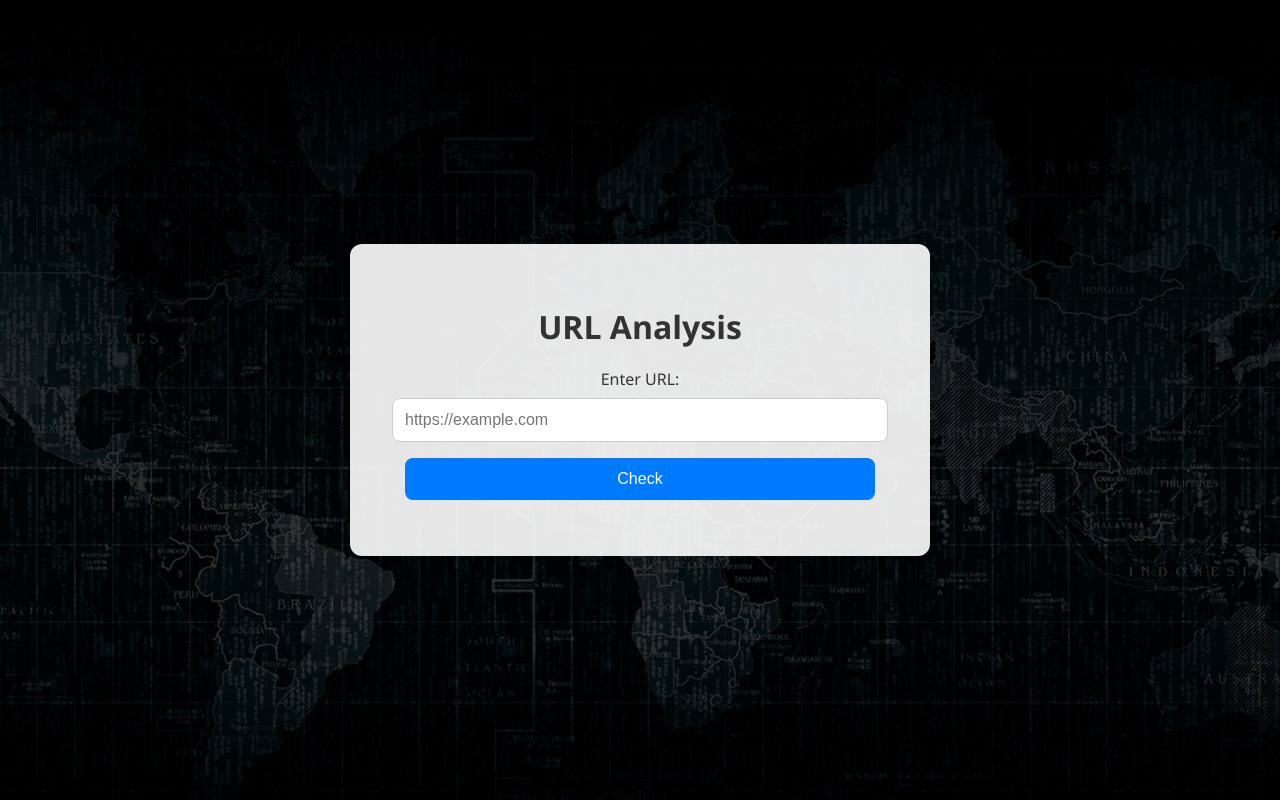
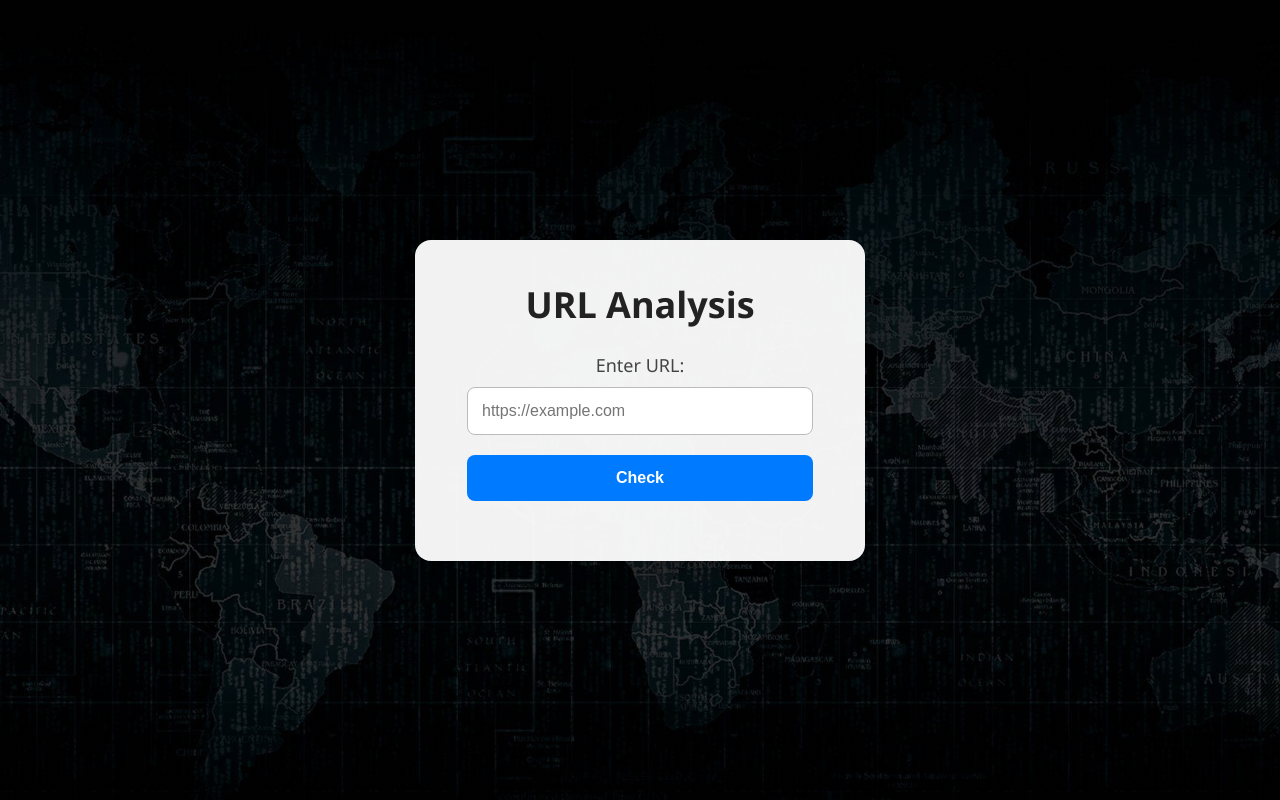
Before and after one commit to Abhijeethkumar007/malicious_URL_analysis, a Flask app: page / in a window 1280 px wide. Run offline with Flask 3, Linux system fonts and the light colour scheme; parts of the project's set-up code (start-up, migrations or seed data) failed here and were passed over.

Commit message:
Improved css for index.html

```diff
--- a/static/styles.css
+++ b/static/styles.css
@@ -1,3 +1,10 @@
+/* General Reset */
+* {
+    margin: 0;
+    padding: 0;
+    box-sizing: border-box;
+}
+
 body {
     font-family: 'Segoe UI', Tahoma, Geneva, Verdana, sans-serif;
     background: linear-gradient(rgba(0, 0, 0, 0.5), rgba(0, 0, 0, 0.5)), url("/static/images/bgimage.jpg") no-repeat center center fixed;
@@ -11,40 +18,53 @@ body {
 }
 
 .container {
-    background-color: rgba(255, 255, 255, 0.9);
-    border-radius: 12px;
-    box-shadow: 0 4px 15px rgba(0, 0, 0, 0.2);
+    background-color: rgba(255, 255, 255, 0.95); /* Slightly more opaque for better readability */
+    border-radius: 16px; /* Increased radius for a smoother look */
+    box-shadow: 0 8px 20px rgba(0, 0, 0, 0.3); /* Enhanced shadow for depth */
     padding: 40px;
     text-align: center;
-    max-width: 500px;
+    max-width: 450px; /* Reduced width for better focus */
     width: 100%;
-    animation: fadeIn 1s ease-in-out;
+    animation: fadeIn 0.8s ease-in-out; /* Faster and smoother animation */
+    transition: transform 0.3s ease, background-color 0.3s ease; /* Added transitions for smoothness */
+}
+
+.container:hover {
+    transform: scale(1.02); /* Slight scaling effect on hover */
+    background-color: rgba(255, 255, 255, 1); /* Background becomes fully opaque on hover */
 }
 
 h1 {
-    font-size: 32px;
-    color: #333;
-    margin-bottom: 20px;
+    font-size: 36px; /* Larger font size for emphasis */
+    color: #222; /* Slightly darker color for contrast */
+    margin-bottom: 24px;
 }
 
 label {
     display: block;
-    font-size: 16px;
-    margin-bottom: 8px;
-    color: #333;
+    font-size: 18px; /* Larger label font */
+    margin-bottom: 10px;
+    color: #444;
 }
 
 input[type="text"],
 button[type="submit"] {
-    width: calc(100% - 30px); /* Ensure the width is the same for both elements */
-    padding: 12px;
-    margin-bottom: 16px;
+    width: calc(100% - 24px); /* Reduced width to balance padding */
+    padding: 14px; /* Increased padding for a more comfortable touch experience */
     font-size: 16px;
     border-radius: 8px;
+    margin-bottom: 20px;
 }
 
 input[type="text"] {
-    border: 1px solid #ccc;
+    border: 1px solid #bbb; /* Lighter border color */
+    transition: border-color 0.3s ease, box-shadow 0.3s ease;
+}
+
+input[type="text"]:focus {
+    border-color: #007bff; /* Highlighted border color */
+    box-shadow: 0 0 8px rgba(0, 123, 255, 0.3); /* Subtle shadow for focus */
+    outline: none;
 }
 
 button[type="submit"] {
@@ -52,19 +72,24 @@ button[type="submit"] {
     color: #fff;
     border: none;
     cursor: pointer;
-    transition: background-color 0.3s ease;
-    padding: 12px; /* Same padding as input */
-    margin-top: 0; /* Remove extra margin from button */
+    transition: background-color 0.3s ease, transform 0.2s ease;
+    padding: 14px;
+    font-weight: bold; /* Bold text for emphasis */
 }
 
 button[type="submit"]:hover {
     background-color: #0056b3;
+    transform: translateY(-2px); /* Slight lift effect on hover */
+}
+
+button[type="submit"]:active {
+    transform: translateY(0); /* Return to original position on click */
 }
 
 @keyframes fadeIn {
     from {
         opacity: 0;
-        transform: translateY(20px);
+        transform: translateY(30px); /* Increased starting position for a more noticeable effect */
     }
     to {
         opacity: 1;
@@ -74,12 +99,14 @@ button[type="submit"]:hover {
 
 @media (max-width: 600px) {
     .container {
-        padding: 20px;
+        padding: 24px; /* Adjusted padding for smaller screens */
     }
     h1 {
-        font-size: 28px;
+        font-size: 30px; /* Slightly reduced heading size */
     }
-    input[type="text"], button[type="submit"] {
-        font-size: 14px;
+    input[type="text"],
+    button[type="submit"] {
+        font-size: 15px; /* Adjusted font size for readability on small screens */
+        padding: 12px;
     }
 }
```
